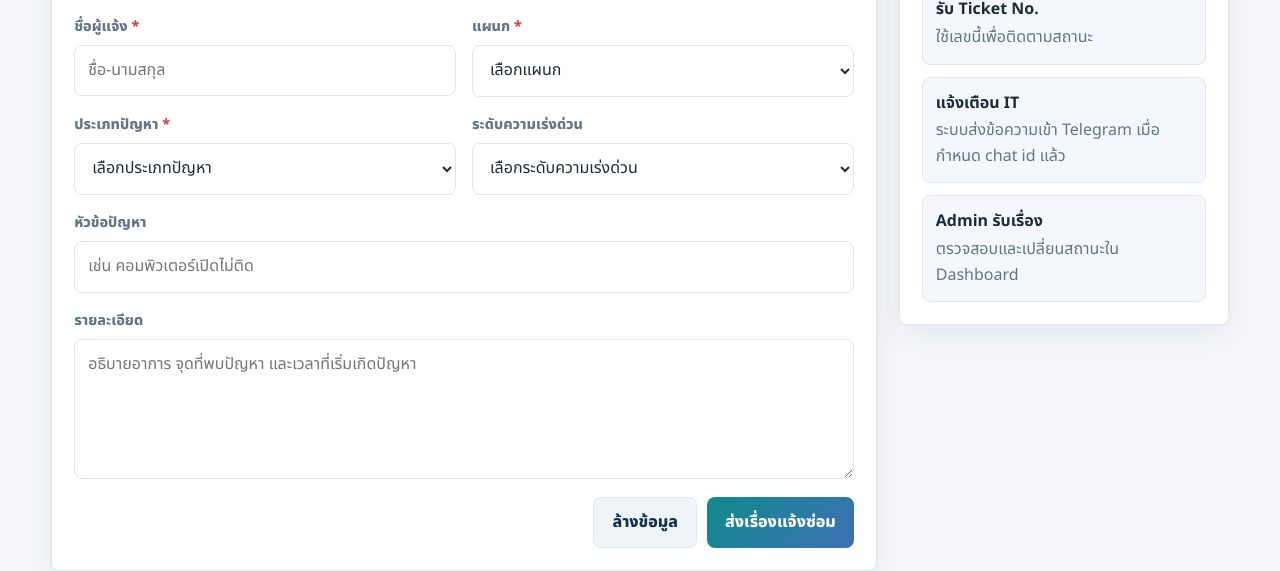
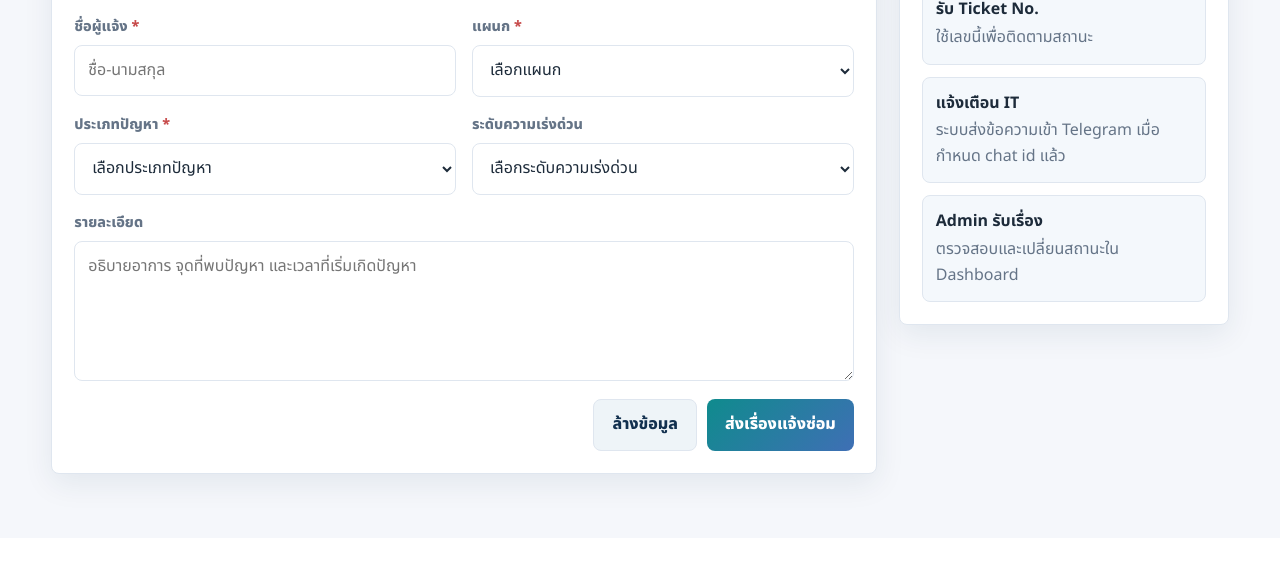
Before and after one commit to ittrphospital/helpdesksystem, a website: page userrequest/index.html in a window 1280 px wide. Shown: the part 231-802 px from the top of the page. Drawn offline with Linux system fonts and the light colour scheme.

Commit message:
Remove user request title field

```diff
--- a/userrequest/index.html
+++ b/userrequest/index.html
@@ -57,10 +57,6 @@
                 <select id="priority" name="priority"></select>
               </div>
               <div class="field full">
-                <label for="title">หัวข้อปัญหา</label>
-                <input id="title" name="title" maxlength="180" placeholder="เช่น คอมพิวเตอร์เปิดไม่ติด">
-              </div>
-              <div class="field full">
                 <label for="description">รายละเอียด</label>
                 <textarea id="description" name="description" maxlength="1200" placeholder="อธิบายอาการ จุดที่พบปัญหา และเวลาที่เริ่มเกิดปัญหา"></textarea>
               </div>
--- a/userrequest/userrequest.js
+++ b/userrequest/userrequest.js
@@ -32,7 +32,7 @@ function createTicketPayload(formData) {
     department: formData.get("department"),
     category: formData.get("category"),
     priority: formData.get("priority") || "-",
-    title: formData.get("title").trim() || "-",
+    title: formData.get("category") || "-",
     description: formData.get("description").trim() || "-"
   };
 }
```
